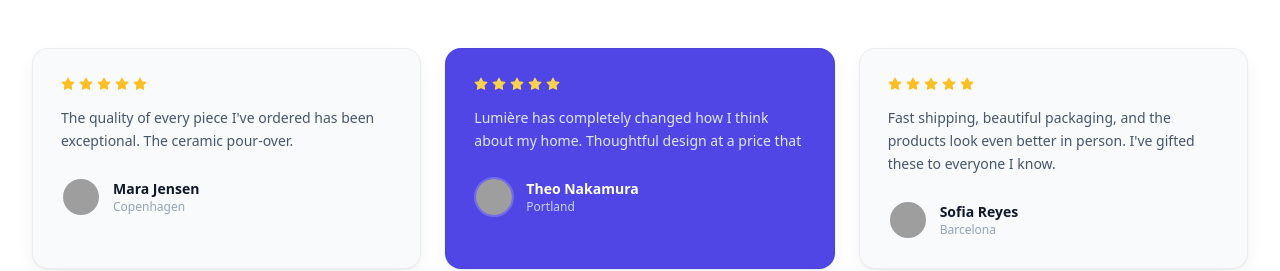
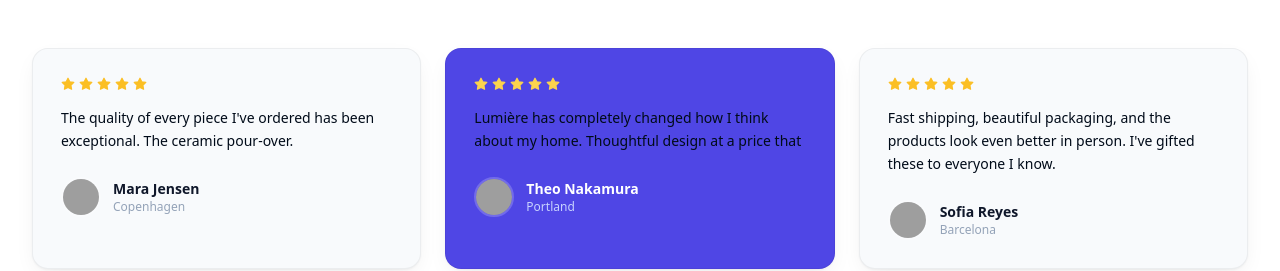
Before and after one commit to ranaasad01/atomic-create-an-e-commerce-landing-page-with-p-65ee8db8, a Next.js app: page / in a window 1280 px wide. Shown: the part 4037-4308 px from the top of the page. Built offline with nearby package versions, Linux system fonts and the light colour scheme; grey boxes are pictures that could not be loaded; a web font is replaced by a local one.

Commit message:
style(page): apply dark color to specific paragraph element
Apply inline style with color #000b19 to the paragraph element at the specified selector path to override conditional className styling

```diff
--- a/app/page.tsx
+++ b/app/page.tsx
@@ -797,6 +797,7 @@
                   className={`text-sm leading-relaxed mb-6 ${
                     i === 1 ? "text-indigo-100" : "text-slate-600"
                   }`}
+                style={{ color: "#000b19" }}
                 >
                   {t.text}
                 </p>
```
Also changed, not shown: 1 other file (tests, documents, lock files or other folders).
